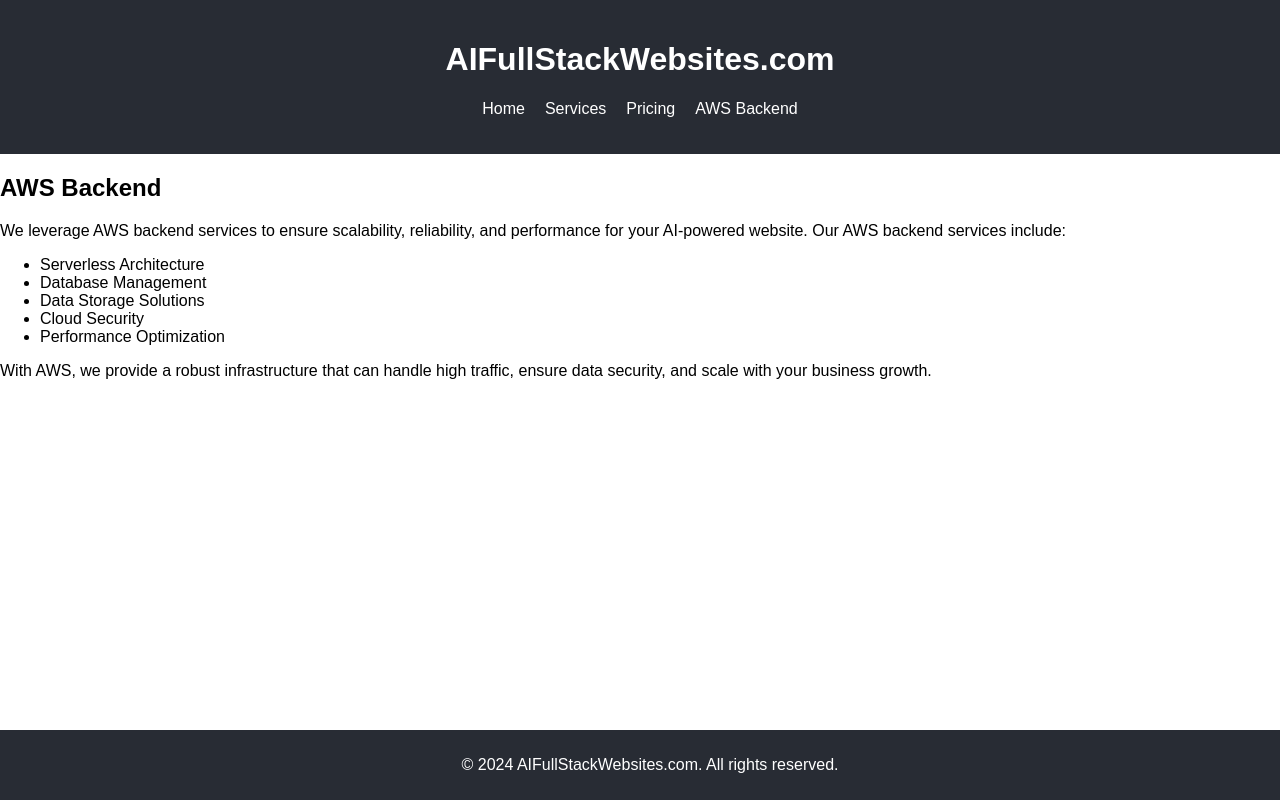
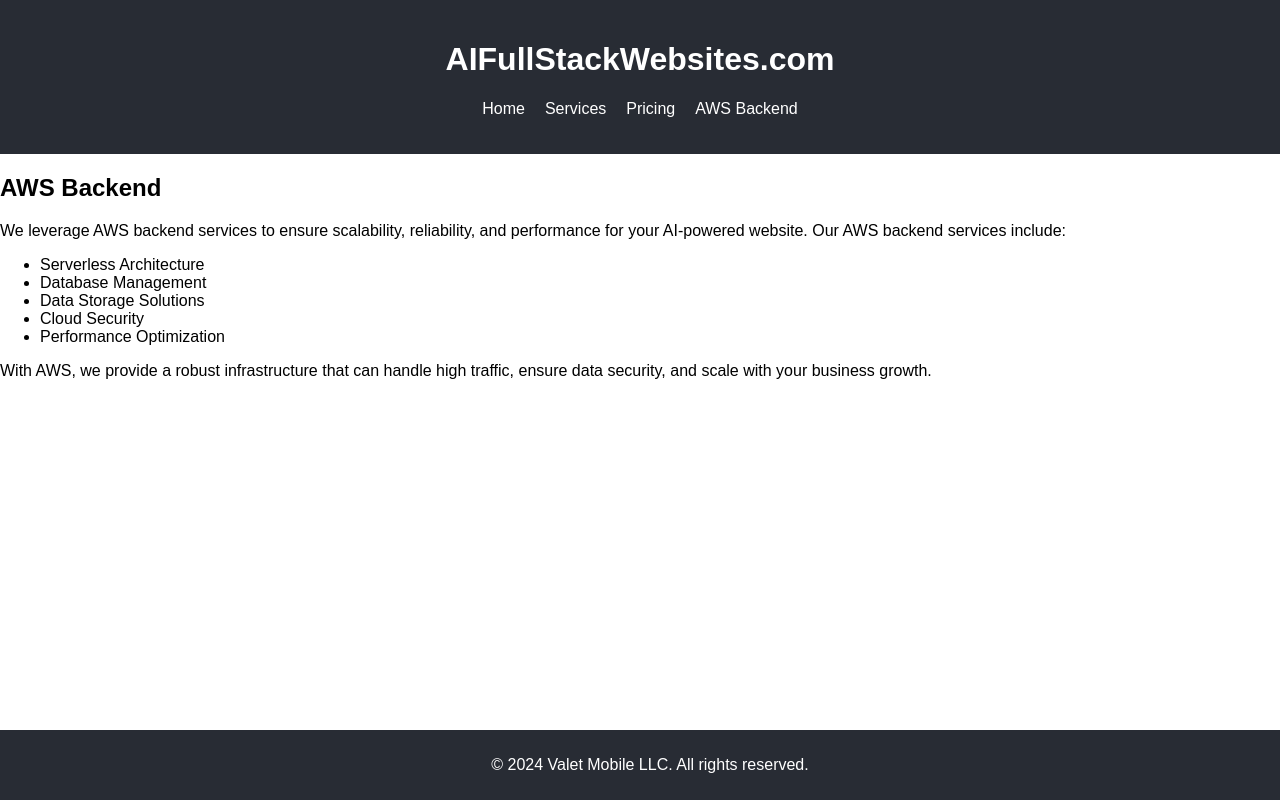
Before and after one commit to lmherma2/aifullstackwebsites, a React (Create React App) app: page /aws-backend in a window 1280 px wide. Built offline with nearby package versions, Linux system fonts and the light colour scheme.

Commit message:
Helloworld

```diff
--- a/src/Footer.js
+++ b/src/Footer.js
@@ -3,7 +3,7 @@
 function Footer() {
   return (
     <footer>
-      <p>&copy; 2024 AIFullStackWebsites.com. All rights reserved.</p>
+      <p>&copy; 2024 Valet Mobile LLC. All rights reserved.</p>
     </footer>
   );
 }
```
